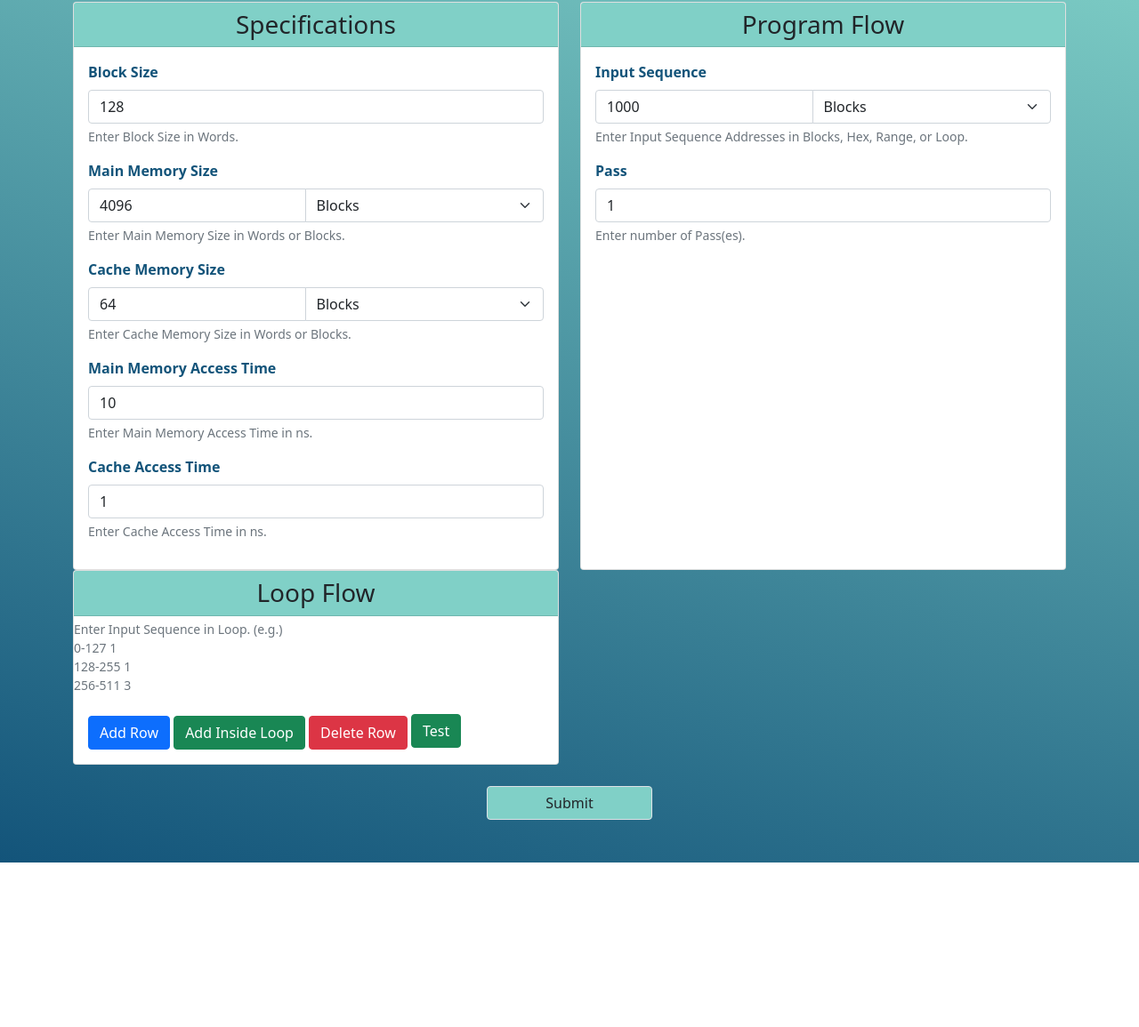
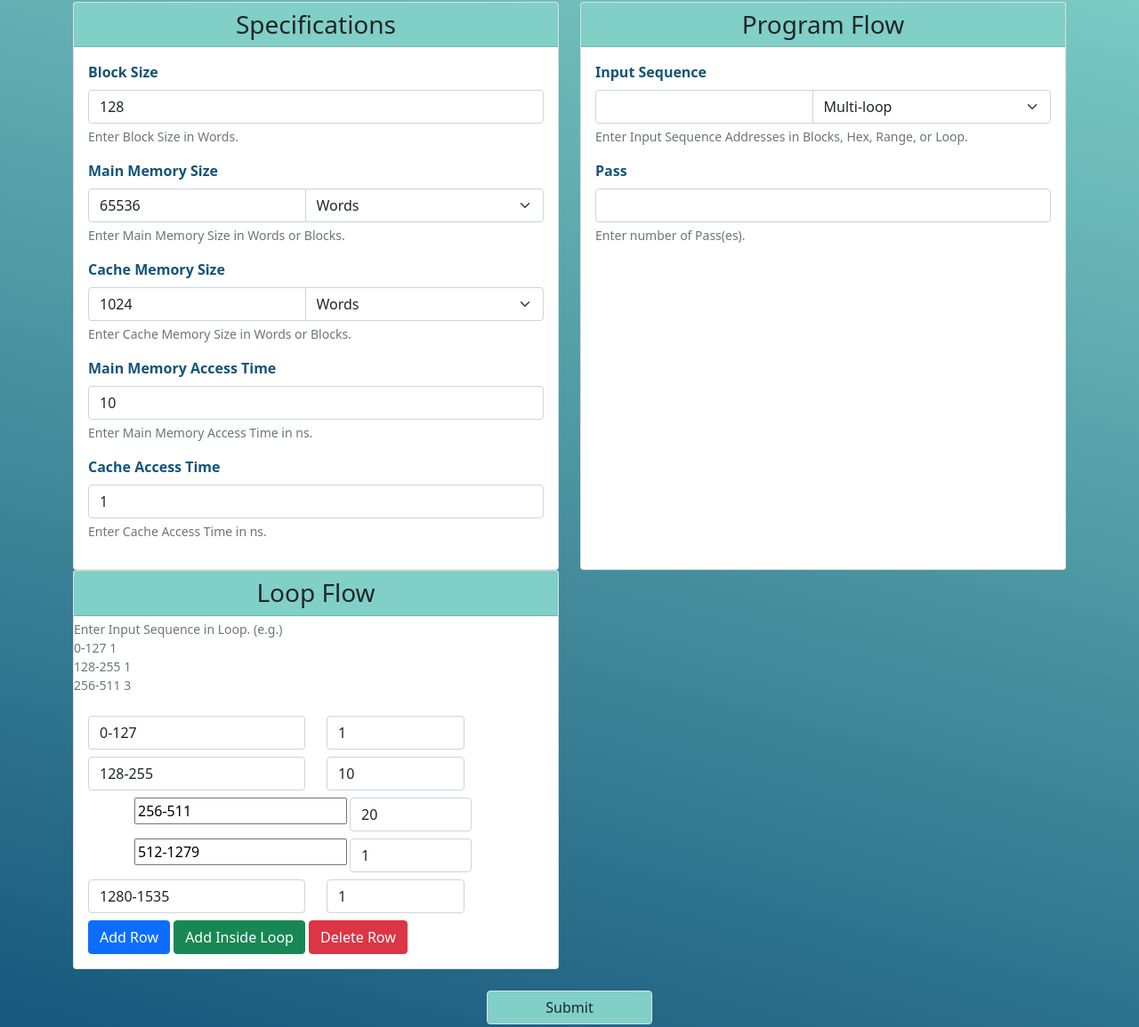
Before and after one commit to erik-lance/Cache-Memory-Simulator-Direct-Mapping, a plain HTML site: page index.html in a window 1280 px wide. Shown: the part 80-1235 px from the top of the page at 89% size. Before the commit the page ends 1050 px from the top, so only its background shows below. Drawn offline with nearby package versions, Linux system fonts and the light colour scheme.

Commit message:
Added test case of probset 7

```diff
--- a/index.html
+++ b/index.html
@@ -89,6 +89,7 @@
 										<option value="Hex">Hex</option>
 										<option value="Range">Range</option>
 										<option value="Loop">Loop</option>
+										<option value="Multi-loop">Multi-loop</option>
 									</select>
 									</div>
 									<div id="inputSeqHelp" class="form-text">Enter Input Sequence Addresses in Blocks, Hex, Range, or Loop.</div>
@@ -118,7 +119,6 @@
 							<button class="btn btn-primary mt-2" id="add-row-btn">Add Row</button>
 							<button class="btn btn-success mt-2" id="add-inside-loop-btn">Add Inside Loop</button>
 							<button class="btn btn-danger mt-2" id="delete-row-btn">Delete Row</button>
-							<button class="btn btn-success mt-1" id="test-btn">Test</button>
 
 						</div>
 					</div>
--- a/js/testUtils.js
+++ b/js/testUtils.js
@@ -17,8 +17,10 @@ window.onload = function() {
 
     const passes_field = $("#pass");
 
+    var formContainer = document.getElementById('loop-container');
+
     // Change test to probset number
-    let test = 1
+    let test = 7
 
     switch (test) {
         case 1:
@@ -29,6 +31,9 @@ window.onload = function() {
             break;
         case 6:
             probSet6();
+            break;
+        case 7:
+            probSet7();
             break;
         default:
             break;
@@ -91,5 +96,54 @@ window.onload = function() {
         passes_field.val(10);
     }
 
+    function probSet7() {
+        block_size_field.val(2**7);
+
+        main_memory_size_field.val(2**16);
+        main_memory_size_unit_field.val("mmSizeWords");
+
+        cache_memory_size_field.val(2**10);
+        cache_memory_size_unit_field.val("cmSizeWords");
+
+        cache_access_time_field.val(1);
+        main_memory_access_time_field.val(10);
+
+        input_sequence_unit_field.val("Multi-loop");
+
+        rowInserter("0-127", 1);
+        rowInserter("128-255", 10);
+        indentedRowInserter("256-511", 20);
+        indentedRowInserter("512-1279", 1);
+        rowInserter("1280-1535", 1);
+    }
+
+    function rowInserter(range, loops) {
+        var row = document.createElement('div');
+        row.className = 'row mt-2';
+        row.innerHTML = `
+            <div class="col-md-6">
+                <input type="text" class="form-control range" placeholder="Range Field" value=${range}>
+            </div>
+            <div class="col-md-4">
+                <input type="number" class="form-control loopNumber" placeholder="Loops" value =${loops}>
+            </div>
+        `;
+        formContainer.appendChild(row);
+    }
+
+    function indentedRowInserter(range, loops) {
+        var row = document.createElement('div');
+        row.className = 'row mt-2 indent'; // Add 'indent' class for indentation
+        row.innerHTML = `
+            <div class="col-md-6">
+                <input type="text" class="form-contro range" placeholder="Range Field" value=${range}>
+            </div>
+            <div class="col-md-4">
+                <input type="number" class="form-control loopNumber" placeholder="Loops" value=${loops}>
+            </div>
+        `;
+        formContainer.appendChild(row);
+    }
+
     console.log("Page loaded")
 }
```
